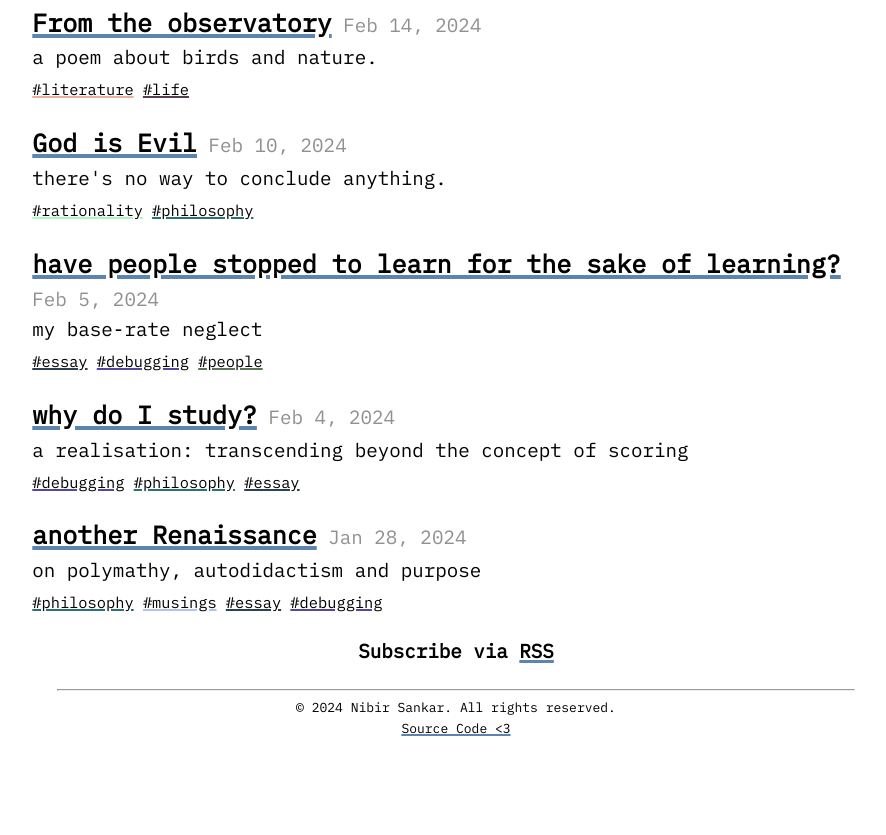
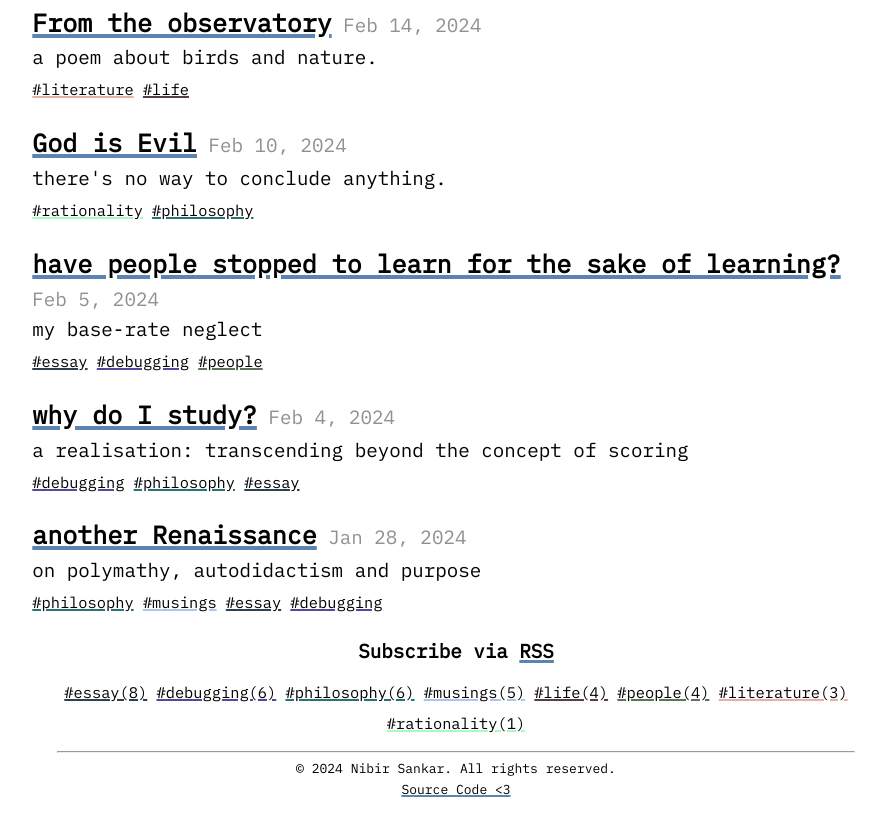
Before and after one commit to moiSentineL/moisentinel.github.io, an Eleventy site: page src/pages/blog.md in a window 1280 px wide. Shown: the part 542-1377 px from the top of the page, without its empty margins (184-1070 px from the left). Built offline with nearby package versions, Linux system fonts and the light colour scheme; Eleventy itself is replaced by a stand-in of ours; files that its build step writes are made by us from their sources; a small style sheet from the web is missing.

Commit message:
add tag views below blog pages

```diff
--- a/src/_layouts/blogs.njk
+++ b/src/_layouts/blogs.njk
@@ -38,4 +38,12 @@ layout: base.njk
     <div style="text-align: center">
         <h4>Subscribe via <a href="https://moisentinel.github.io/feed.xml">RSS</a></h4>
     </div>
+    <div style="text-align: center">
+        <tag>
+        {% set tagList = collections | postTags %}
+        {% for tag in tagList %}
+            <a id="{{tag.name}}" href="/blog/t/{{ tag.name }}">#{{tag.name}}({{tag.count}})</a>
+        {% endfor %}
+        </tag>
+    </div>
 </main>
```
Also changed, not shown: .eleventy.js.
